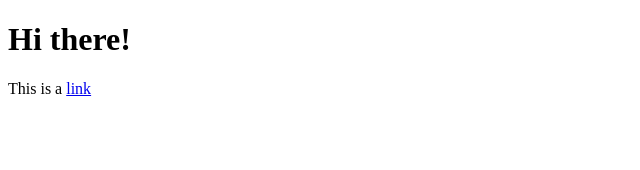
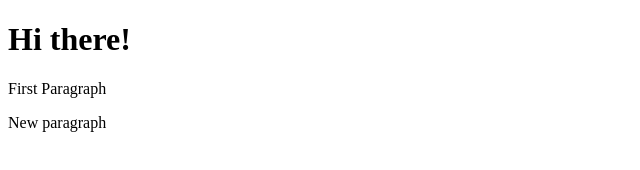
Before and after one commit to cosminadudas/js-dom, a plain HTML site: page index.html in a window 1280 px wide. Shown: the whole page, without its empty margins (0-640 px from the left). Drawn offline with Linux system fonts and the light colour scheme.

Commit message:
did some exercises in order to practice document methods and properties

```diff
--- /dev/null
+++ b/exercise.js
@@ -0,0 +1,31 @@
+// Exercise Time!
+
+// 1. Select the <h1> element by "drilling into the DOM" and
+//    save it in a variable with a name of your choice
+
+let mainHeading = document.body.children[0];
+console.dir(mainHeading);
+
+// 2. Use the variable from (1) and get access to the "parent"
+//    element of the stored <h1> element (i.e. to the <body> element)
+//    BONUS: Try using the variable from (1) to get access to the
+//    sibling element (i.e. the <p> element next to the <h1> element)
+
+console.dir(mainHeading.parentElement);
+console.dir(mainHeading.nextElementSibling);
+
+// 3. Select the <h1> element with getElementById and store in
+//    the same or a new variable (up to you)
+
+mainHeading = document.getElementById('main-heading');
+
+// 4. Select the second <p> element with querySelector (you might
+//    need to add something in the HTML code, e.g. a class)
+//    and store it in a new variable with a name of your choice
+
+let secondParagraph = document.querySelector('.second-paragraph');
+console.dir(secondParagraph);
+
+// 5. BONUS TASK: Try changing the text content of the <p> element
+//    you selected in (4) and set it to any other text of your choice
+secondParagraph.innerHTML = "New paragraph";
--- a/index.html
+++ b/index.html
@@ -8,10 +8,12 @@
     <!-- defer = boolean attribute that tells the browser that it should defer/wait the script execution -->
     <!-- until the entire document has been parsed. -->
     <script src="/app.js" defer></script>
+    <script src="/exercise.js" defer></script>
 </head>
 <body>
-    <h1>Hi there!</h1>
-    <p>
+    <h1 id="main-heading">Hi there!</h1>
+    <p>First Paragraph</p>
+    <p class="second-paragraph">
         This is a
         <a href="#" id="external-link">link</a>
     </p>
```
